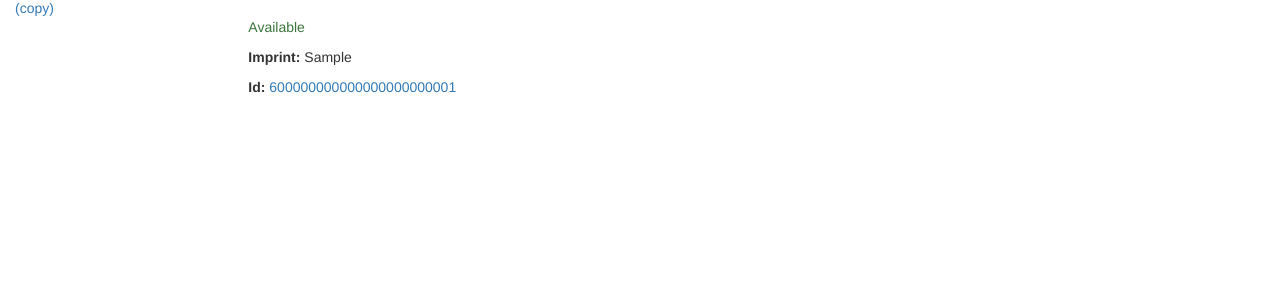
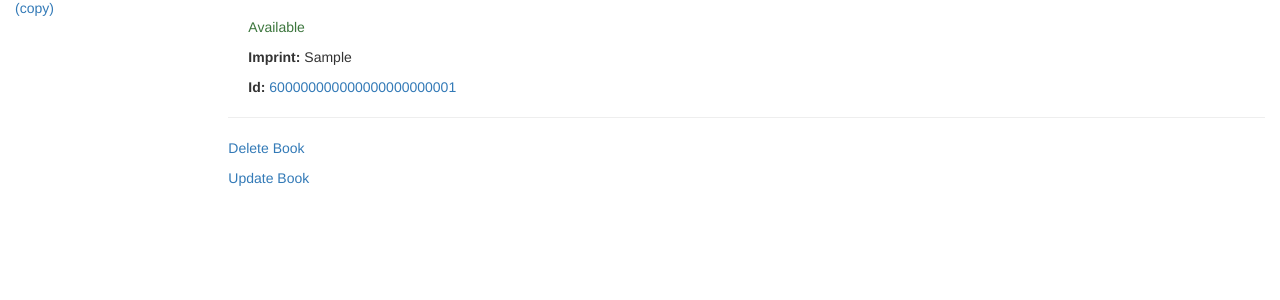
Before and after one commit to carlaraya/express-locallibrary-tutorial, a Node server app: page /catalog/book/600000000000000000000001 in a window 1280 px wide. Shown: the part 243-543 px from the top of the page. Run offline with Node 20, Linux system fonts and the light colour scheme; tables that the repository leaves empty hold one stand-in row (values such as "Sample post"); some libraries are stand-ins or nearby versions.

Commit message:
Express Tutorial Part 6.6: Update Book form

```diff
--- a/controllers/bookController.js
+++ b/controllers/bookController.js
@@ -169,11 +169,114 @@ exports.book_delete_post = function(req, res) {
 };
 
 // Display book update form on GET.
-exports.book_update_get = function(req, res) {
-    res.send('NOT IMPLEMENTED: Book update GET');
+exports.book_update_get = function(req, res, next) {
+
+    // Get book, authors and genres for form.
+    async.parallel({
+        book: function(callback) {
+            Book.findById(req.params.id).populate('author').populate('genre').exec(callback);
+        },
+        authors: function(callback) {
+            Author.find(callback);
+        },
+        genres: function(callback) {
+            Genre.find(callback);
+        },
+        }, function(err, results) {
+            if (err) { return next(err); }
+            if (results.book==null) { // No results.
+                var err = new Error('Book not found');
+                err.status = 404;
+                return next(err);
+            }
+            // Success.
+            // Mark our selected genres as checked.
+            for (var all_g_iter = 0; all_g_iter < results.genres.length; all_g_iter++) {
+                for (var book_g_iter = 0; book_g_iter < results.book.genre.length; book_g_iter++) {
+                    if (results.genres[all_g_iter]._id.toString()==results.book.genre[book_g_iter]._id.toString()) {
+                        results.genres[all_g_iter].checked='true';
+                    }
+                }
+            }
+            res.render('book_form', { title: 'Update Book', authors: results.authors, genres: results.genres, book: results.book });
+        });
+
 };
 
 // Handle book update on POST.
-exports.book_update_post = function(req, res) {
-    res.send('NOT IMPLEMENTED: Book update POST');
-};
+exports.book_update_post = [
+
+    // Convert the genre to an array
+    (req, res, next) => {
+        if(!(req.body.genre instanceof Array)){
+            if(typeof req.body.genre==='undefined')
+            req.body.genre=[];
+            else
+            req.body.genre=new Array(req.body.genre);
+        }
+        next();
+    },
+
+    // Validate fields.
+    body('title', 'Title must not be empty.').isLength({ min: 1 }).trim(),
+    body('author', 'Author must not be empty.').isLength({ min: 1 }).trim(),
+    body('summary', 'Summary must not be empty.').isLength({ min: 1 }).trim(),
+    body('isbn', 'ISBN must not be empty').isLength({ min: 1 }).trim(),
+
+    // Sanitize fields.
+    sanitizeBody('title').escape(),
+    sanitizeBody('author').escape(),
+    sanitizeBody('summary').escape(),
+    sanitizeBody('isbn').escape(),
+    sanitizeBody('genre.*').escape(),
+
+    // Process request after validation and sanitization.
+    (req, res, next) => {
+
+        // Extract the validation errors from a request.
+        const errors = validationResult(req);
+
+        // Create a Book object with escaped/trimmed data and old id.
+        var book = new Book(
+          { title: req.body.title,
+            author: req.body.author,
+            summary: req.body.summary,
+            isbn: req.body.isbn,
+            genre: (typeof req.body.genre==='undefined') ? [] : req.body.genre,
+            _id:req.params.id //This is required, or a new ID will be assigned!
+           });
+
+        if (!errors.isEmpty()) {
+            // There are errors. Render form again with sanitized values/error messages.
+
+            // Get all authors and genres for form.
+            async.parallel({
+                authors: function(callback) {
+                    Author.find(callback);
+                },
+                genres: function(callback) {
+                    Genre.find(callback);
+                },
+            }, function(err, results) {
+                if (err) { return next(err); }
+
+                // Mark our selected genres as checked.
+                for (let i = 0; i < results.genres.length; i++) {
+                    if (book.genre.indexOf(results.genres[i]._id) > -1) {
+                        results.genres[i].checked='true';
+                    }
+                }
+                res.render('book_form', { title: 'Update Book',authors: results.authors, genres: results.genres, book: book, errors: errors.array() });
+            });
+            return;
+        }
+        else {
+            // Data from form is valid. Update the record.
+            Book.findByIdAndUpdate(req.params.id, book, {}, function (err,thebook) {
+                if (err) { return next(err); }
+                   // Successful - redirect to book detail page.
+                   res.redirect(thebook.url);
+                });
+        }
+    }
+];
--- a/views/book_detail.pug
+++ b/views/book_detail.pug
@@ -32,3 +32,8 @@ block content
 
     else
       p There are no copies of this book in the library.
+  hr
+  p
+    a(href=book.url+'/delete') Delete Book
+  p
+    a(href=book.url+'/update') Update Book
```
